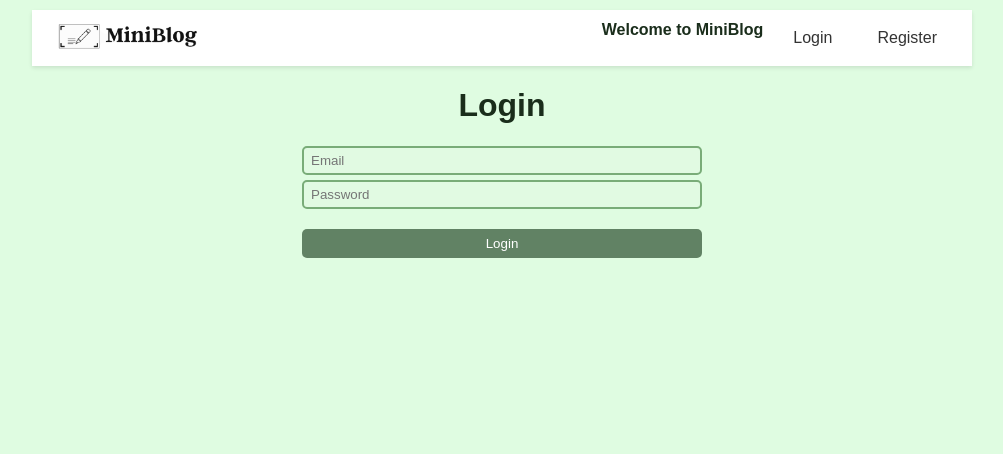
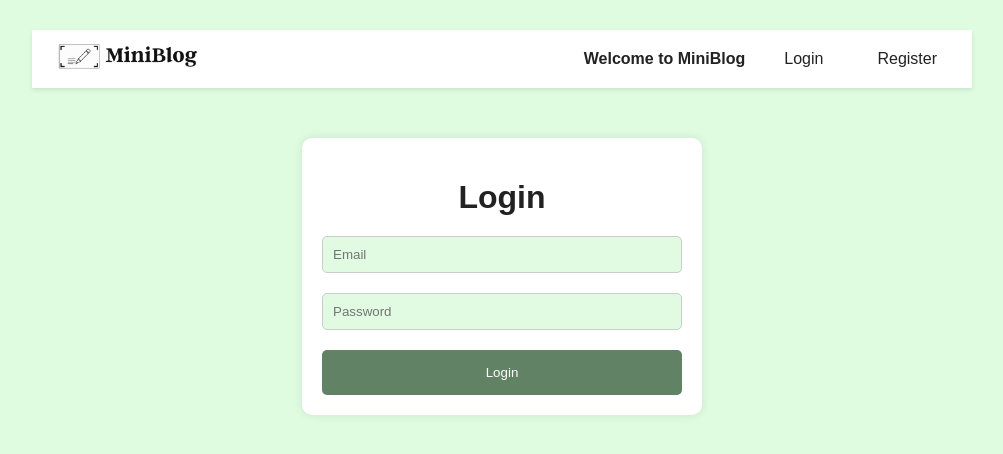
Before and after one commit to devarshijoshisearce/MiniBlog, a React (Create React App) app in the folder client/: page /login in a window 1280 px wide. Shown: the top 454 px of the page, without its empty margins (138-1141 px from the left). Built offline with nearby package versions, Linux system fonts and the light colour scheme; no server answers.

Commit message:
styling forms

```diff
--- a/client/src/App.css
+++ b/client/src/App.css
@@ -12,6 +12,7 @@
 }
 
 /* Header Styling */
+/* Header Styling */
 header {
   background-color: #fff;
   padding: 10px 20px;
@@ -24,6 +25,11 @@
 nav {
   display: flex;
   gap: 15px;
+  align-items: center;
+}
+
+nav .welcome-text {
+  text-align: left; /* Align text to left */
 }
 
 nav a {
@@ -70,6 +76,8 @@
 /* Additional Styles */
 img {
   max-width: 100%;
+  max-height: 300px;
+
 }
 
 main {
@@ -235,3 +243,255 @@
 button {
   margin-top: 20px;
 }
+
+/* random chnages */
+*{
+    box-sizing: border-box;
+}
+a{
+    cursor: pointer;
+}
+body{
+    color: #222;
+}
+img{
+    max-width: 100%;
+    max-height: 300px;
+
+}
+main{
+    padding: 10px;
+    max-width: 960px;
+    margin: 0 auto;
+}
+header{
+    display:flex;
+    justify-content:space-between;
+    margin-top: 20px;
+    margin-bottom: 50px;
+    align-items: center;
+}
+header a{
+    text-decoration:none;
+    color: inherit;
+}
+header a.logo{
+    font-weight: bold;
+    font-size: 1.5rem;
+}
+header nav{
+    display:flex;
+    gap: 24px;
+}
+
+div.post{
+    display: grid;
+    grid-template-columns: 1fr;
+    gap: 20px;
+    margin-bottom: 30px;
+}
+@media screen and (min-width: 700px) {
+    div.post{
+        grid-template-columns: .9fr 1.1fr;
+    }
+}
+
+div.post div.texts h2{
+    margin:0;
+    font-size: 2rem;
+}
+div.post div.texts a{
+    text-decoration:none;
+    color: inherit;
+}
+div.post p.info{
+    margin:24px 0;
+    color: #888;
+    font-size:1rem;
+    font-weight: bold;
+    display: flex;
+    gap: 10px;
+}
+div.post p.info a.author{
+    color:#333;
+}
+div.post p.summary{
+    margin:10px 0;
+    line-height: 1.8rem;
+}
+
+form.login, form.register{
+    max-width: 400px;
+    margin: 0 auto;
+}
+input{
+    display: block;
+    margin-bottom: 5px;
+    width: 100%;
+    padding: 5px 7px;
+    border: 2px solid #ddd;
+    border-radius: 5px;
+    background-color: #fff;
+}
+button{
+    cursor: pointer;
+    width: 100%;
+    display: block;
+    background-color: #555;
+    border:0;
+    color: #fff;
+    border-radius: 5px;
+    padding: 7px 0;
+}
+form.login h1, form.register h1{
+    text-align: center;
+}
+
+div.post-page div.image{
+    max-height:300px;
+    display: flex;
+    overflow:hidden;
+}
+div.post-page div.image img{
+    object-fit: cover;
+    object-position: center center;
+    width: 100%;
+}
+div.post-page a{
+    color:#333;
+    text-decoration: underline;
+}
+div.post-page h1{
+    text-align: center;
+    margin: 10px 0 5px;
+}
+div.post-page time{
+    text-align: center;
+    display: block;
+    font-size:1rem;
+    color:#aaa;
+    margin: 10px 0;
+}
+div.post-page div.author{
+    text-align: center;
+    margin-bottom: 20px;
+    font-size: .7rem;
+    font-weight: bold;
+}
+div.content p{
+    line-height: 1.7rem;
+    margin: 30px 0;
+}
+div.content li{
+    margin-bottom: 10px;
+}
+div.edit-row{
+    text-align: center;
+    margin-bottom: 20px;
+}
+div.post-page a.edit-btn{
+    background-color: #333;
+    display: inline-flex;
+    align-items: center;
+    gap: 5px;
+    color: #fff;
+    padding:15px 30px;
+    border-radius: 5px;
+    text-decoration: none;
+}
+a svg{
+    height:20px;
+}
+
+
+/* registration form css */
+/* Form Styling */
+.register {
+  max-width: 400px;
+  margin: 0 auto;
+  background-color: #fff;
+  padding: 20px;
+  border-radius: 10px;
+  box-shadow: 0 0 10px rgba(0, 0, 0, 0.1);
+}
+
+.form-group {
+  margin-bottom: 20px;
+}
+
+label {
+  font-weight: bold;
+  display: block;
+  margin-bottom: 5px;
+}
+
+.required {
+  color: red;
+  margin-left: 5px;
+}
+
+.error {
+  color: red;
+  font-size: 0.9em;
+  margin-top: 5px;
+}
+
+input[type="text"],
+input[type="email"],
+input[type="number"],
+input[type="password"] {
+  padding: 10px;
+  border: 1px solid #ccc;
+  border-radius: 5px;
+  width: 100%;
+}
+
+button {
+  width: 100%;
+  background-color: #618264;
+  border: 0;
+  color: #fff;
+  border-radius: 5px;
+  padding: 15px 0px;
+  cursor: pointer;
+}
+
+
+/* Form Styling */
+.login {
+  max-width: 400px;
+  margin: 0 auto;
+  background-color: #fff;
+  padding: 20px;
+  border-radius: 10px;
+  box-shadow: 0 0 10px rgba(0, 0, 0, 0.1);
+}
+
+.login h1 {
+  text-align: center;
+  margin-bottom: 20px;
+}
+
+input[type="email"],
+input[type="password"] {
+  width: 100%;
+  padding: 10px;
+  margin-bottom: 20px;
+  border: 1px solid #ccc;
+  border-radius: 5px;
+  outline: none;
+}
+
+/* button[type="submit"] {
+  width: 100%;
+  padding: 15px 0;
+  background-color: #618264;
+  color: #fff;
+  border: none;
+  border-radius: 5px;
+  cursor: pointer;
+} */
+
+button[type="submit"]:hover {
+  background-color: #496945;
+}
```
